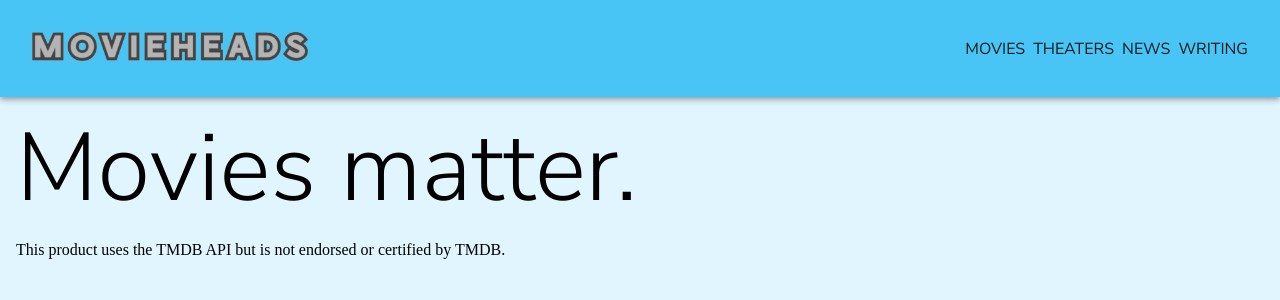
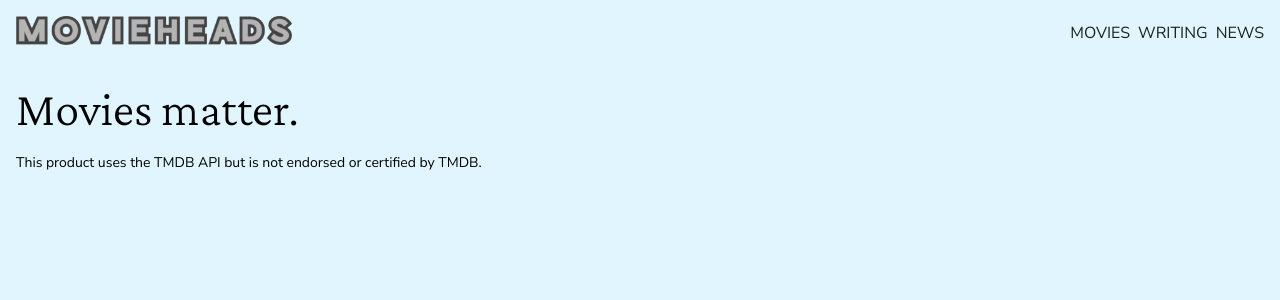
Before and after one commit to eli-boninger/movieheads, a Next.js app: page / in a window 1280 px wide. Shown: the top 300 px of the page. Built offline with nearby package versions, Linux system fonts and the light colour scheme; what @mui/material-nextjs would draw is missing.

Commit message:
Add suspense for movie fetch

```diff
--- a/app/layout.tsx
+++ b/app/layout.tsx
@@ -6,7 +6,8 @@ import { Providers } from "./providers";
 import { AppRouterCacheProvider } from '@mui/material-nextjs/v15-appRouter';
 import { ThemeProvider } from "@mui/material/styles";
 import theme from "./ui/theme";
-import { nunitoSans } from "./ui/fonts";
+import { crimsonPro, nunitoSans } from "./ui/fonts";
+import { Box } from "@mui/material";
 
 
 
@@ -26,21 +27,24 @@ export default function RootLayout({
 
     <html lang="en">
       <body
-        className={`${nunitoSans.variable}`}
+        className={`${crimsonPro.variable} ${nunitoSans.variable} `}
         style={{ margin: 0, backgroundColor: '#e0f5fe' }}
       >
         <AppRouterCacheProvider>
 
           <ThemeProvider theme={theme}>
             <NavBar />
-            <main style={{ padding: '1rem 0 0 1rem' }}>
-              <Providers>
-                {children}
-              </Providers>
-            </main>
+            <Box sx={{ display: 'flex', flexDirection: "column", justifyContent: 'space-between' }}>
+              <main style={{ padding: '1rem 0 0 1rem' }}>
+                <Providers>
+                  {children}
+                </Providers>
+              </main>
+
+              <Footer />
+            </Box>
           </ThemeProvider>
 
-          <Footer />
         </AppRouterCacheProvider>
 
 
--- a/app/page.tsx
+++ b/app/page.tsx
@@ -4,7 +4,7 @@ import { crimsonPro } from "./ui/fonts";
 export default function Home() {
   return (
     <Box sx={{ display: 'flex', flexDirection: 'column', justifyContent: 'center' }}>
-      <Typography variant="h1" className={`${crimsonPro.variable}`}>Movies matter.</Typography>
+      <Typography variant="h1">Movies matter.</Typography>
     </Box>
 
   );
--- a/app/ui/fonts.ts
+++ b/app/ui/fonts.ts
@@ -1,4 +1,4 @@
 import { Nunito_Sans, Crimson_Pro } from "next/font/google";
 
 export const nunitoSans = Nunito_Sans({ subsets: ['latin'], variable: '--font-nunito-sans', display: 'swap' });
-export const crimsonPro = Crimson_Pro({ subsets: ['latin'], variable: '--font-crimson-pro' });
+export const crimsonPro = Crimson_Pro({ subsets: ['latin'], variable: '--font-crimson-pro', display: 'swap' });
--- a/app/ui/footer.tsx
+++ b/app/ui/footer.tsx
@@ -1,7 +1,7 @@
-import { Box } from "@mui/material";
+import { Box, Typography } from "@mui/material";
 
 const Footer = () =>
-    <Box sx={{ m: '1rem 0 0 1rem' }}>This product uses the TMDB API but is not endorsed or certified by TMDB.</Box>
+    <Box sx={{ m: '1rem 0 0 1rem' }}><Typography variant="body2">This product uses the TMDB API but is not endorsed or certified by TMDB.</Typography></Box>
 
 
 export default Footer;
--- /dev/null
+++ b/app/ui/nav-link.tsx
@@ -0,0 +1,14 @@
+import Link, { LinkProps } from "next/link";
+import { Link as MuiLink } from "@mui/material";
+
+interface Props extends LinkProps {
+    children: React.ReactNode
+}
+
+const NavLink = (props: Props) => {
+    const { children, ...nextLinkProps } = props;
+    return <Link passHref legacyBehavior {...nextLinkProps}>
+        <MuiLink underline="hover" variant="body1" color="primary.contrastText" sx={{ textTransform: 'uppercase' }}>{children}</MuiLink>
+    </Link>
+}
+export default NavLink;
--- a/app/ui/navbar.tsx
+++ b/app/ui/navbar.tsx
@@ -2,9 +2,9 @@
 import Link from "next/link";
 import Image from "next/image";
 import { AppBar, Box, IconButton, Menu, MenuItem, styled, Link as MuiLink } from "@mui/material";
-import { keyframes } from '@emotion/react'
 import MenuIcon from '@mui/icons-material/Menu';
-import { SetStateAction, useState } from "react";
+import { useState } from "react";
+import NavLink from "./nav-link";
 
 const StyledAppBar = styled(AppBar)(({ theme }) => `
     @keyframes background-to-white {
@@ -27,6 +27,7 @@ const StyledAppBar = styled(AppBar)(({ theme }) => `
     animation-timeline: scroll(block nearest);
 `)
 
+const pages = [{ title: "Movies", path: "/movies" }, { title: 'Writing', path: '/writing' }, { title: "News", path: '/news' }]
 
 const NavBar = () => {
     const [anchorEl, setAnchorEl] = useState<HTMLButtonElement | null>(null);
@@ -40,7 +41,7 @@ const NavBar = () => {
     };
 
     return (
-        <StyledAppBar id="navbar" position="sticky" sx={{ top: 0, p: 4, display: 'flex', flexDirection: 'row', alignItems: 'center', gap: 8, justifyContent: { sm: 'space-between', md: 'justify-start' } }}>
+        <StyledAppBar id="navbar" position="sticky" sx={{ top: 0, p: 2, display: 'flex', flexDirection: 'row', boxShadow: 'none', backgroundColor: "primary.light", alignItems: 'center', gap: 8, justifyContent: { sm: 'space-between', md: 'justify-start' } }}>
             <Link href="/" style={{ marginRight: '20px' }}>
                 <Image
                     src="/movieheads.png"
@@ -75,28 +76,14 @@ const NavBar = () => {
                 open={Boolean(anchorEl)}
                 onClose={handleClose}
             >
-                <MenuItem>Movies</MenuItem>
-                <MenuItem>Theaters</MenuItem>
-                <MenuItem>News</MenuItem>
-                <MenuItem>Writing</MenuItem>
+                {pages.map(p => <Link style={{ textDecoration: 'none', color: 'inherit' }} onClick={handleClose} href={p.path} key={p.title}><MenuItem>{p.title}</MenuItem></Link>)}
             </Menu>
 
             <Box sx={{ display: { sm: 'none', md: 'flex', gap: 8 } }}>
-                <Link href="/movies" passHref legacyBehavior>
-                    <MuiLink underline="hover" variant="body1" color="primary.contrastText">MOVIES</MuiLink>
-                </Link>
-                <Link href="/movies" passHref legacyBehavior>
-                    <MuiLink underline="hover" variant="body1" color="primary.contrastText">THEATERS</MuiLink>
-                </Link>
-                <Link href="/movies" passHref legacyBehavior>
-                    <MuiLink underline="hover" variant="body1" color="primary.contrastText">NEWS</MuiLink>
-                </Link>
-                <Link href="/movies" passHref legacyBehavior>
-                    <MuiLink underline="hover" variant="body1" color="primary.contrastText">WRITING</MuiLink>
-                </Link>
+                {pages.map(p => <NavLink href={p.path} key={p.title}>{p.title}</NavLink>)}
             </Box>
 
-        </StyledAppBar>
+        </StyledAppBar >
     )
 }
 
--- a/app/ui/theme.ts
+++ b/app/ui/theme.ts
@@ -4,6 +4,10 @@ import { createTheme } from '@mui/material/styles';
 const theme = createTheme({
     typography: {
         fontFamily: 'var(--font-nunito-sans)',
+        h1: {
+            fontSize: '3rem',
+            fontFamily: 'var(--font-crimson-pro)'
+        }
     },
     palette: {
         primary: {
```
Also changed, not shown: app/_lib/models/apiResponse.ts (added, +7 -0 lines), app/movies/movie-list.tsx (added, +11 -0 lines), app/movies/page.tsx (+9 -18 lines), app/_lib/models/movies.ts (renamed from app/lib/movies.ts).
